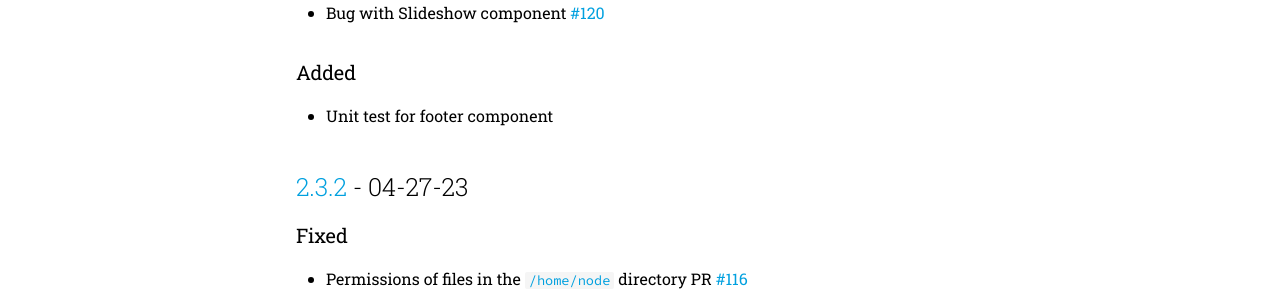
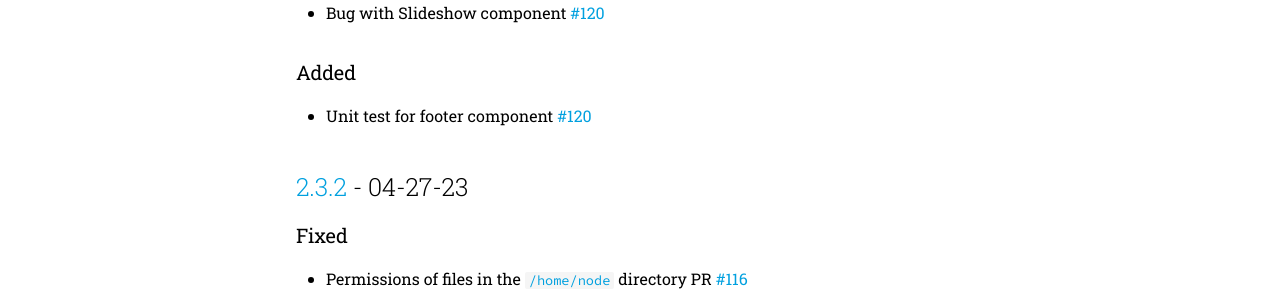
Before and after one commit to datajoint/sci-viz, an MkDocs documentation site: the page built from docs/src/changelog.md, in a window 1280 px wide and 900 px high, scrolled down 392 px. Shown: the part 155-455 px from the top of the window. Built offline with MkDocs 1.6.1 and Material for MkDocs 9.7.7, drawn with Linux system fonts in a browser that asks for light colours; comment, search, counter and statistics services are not loaded; the version menu is left out.

Commit message:
fix changelog

```diff
--- a/docs/src/changelog.md
+++ b/docs/src/changelog.md
@@ -17,7 +17,7 @@ Observes [Semantic Versioning](https://semver.org/spec/v2.0.0.html) standard and
 
 ### Added
 
-- Unit test for footer component
+- Unit test for footer component [#120](https://github.com/datajoint/sci-viz/pull/120)
 
 ## [2.3.2] - 04-27-23
 
```
